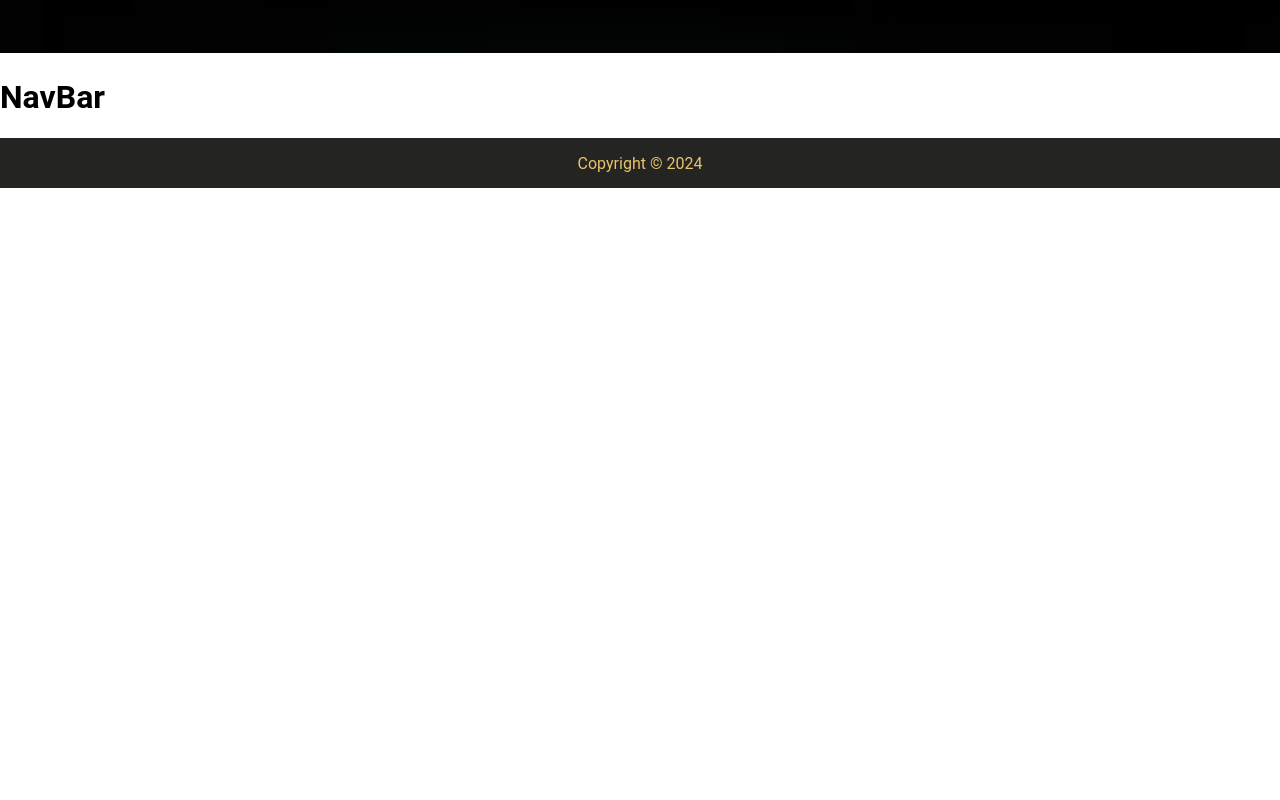
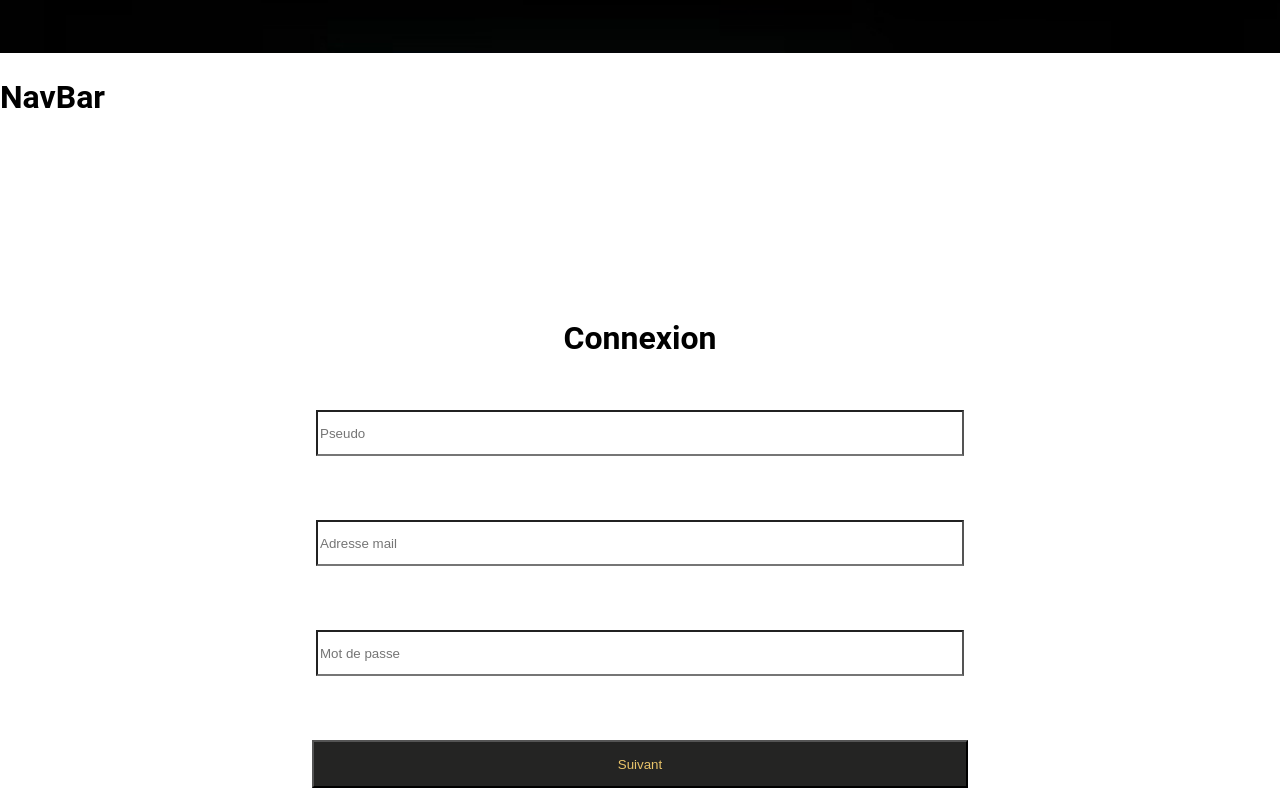
Before and after one commit to WildCodeSchool-2024-02/JS-lyon-0224-P3-globalmeals, a React (Vite) app in the folder client/: page / in a window 1280 px wide. Shown: the part 800-1600 px from the top of the page. Before the commit the page ends 988 px from the top, so only its background shows below. Built offline with nearby package versions, Linux system fonts and the light colour scheme.

Commit message:
fix prettier

```diff
--- a/client/src/App.jsx
+++ b/client/src/App.jsx
@@ -2,12 +2,14 @@ import "./App.css";
 import { Outlet } from "react-router-dom";
 import Header from "./components/header/Header";
 import Footer from "./components/Footer/Footer";
+import Connexion from "./components/formulaire/connexion";
 
 function App() {
   return (
     <>
       <Header />
       <h1>NavBar</h1>
+      <Connexion />
       <main className="container">
         <Outlet />
         <Footer />
--- /dev/null
+++ b/client/src/components/formulaire/connexion.css
@@ -0,0 +1,26 @@
+.form {
+  display: flex;
+  justify-content: space-evenly;
+  align-items: center;
+  flex-direction: column;
+  padding: 10rem;
+}
+
+#pseudo,
+#mail,
+#passe {
+  border-right-color: rgb(0, 0, 0);
+  width: 50vw;
+  height: 5vh;
+  margin: 2rem;
+}
+
+.validate {
+  background-color: #242423;
+  margin-top: 2rem;
+}
+
+.suivant {
+  color: #e9c46a;
+  width: 50vw;
+}
--- /dev/null
+++ b/client/src/components/formulaire/connexion.jsx
@@ -0,0 +1,31 @@
+/* eslint-disable jsx-a11y/label-has-associated-control */
+/* eslint-disable react/button-has-type */
+import "./connexion.css";
+
+function Connexion() {
+  return (
+    <div>
+      <form className="form">
+        <h1>Connexion</h1>
+
+        <label className="inscritoi">
+          <input id="pseudo" placeholder="Pseudo" type="text" />
+        </label>
+
+        <label className="adresse">
+          <input id="mail" placeholder="Adresse mail" type="text" />
+        </label>
+
+        <label className="mot">
+          <input id="passe" placeholder="Mot de passe" type="text" />
+        </label>
+
+        <button className="validate">
+          <p className="suivant">Suivant</p>
+        </button>
+      </form>
+    </div>
+  );
+}
+
+export default Connexion;
```
Also changed, not shown: client/src/pages/connexionPage.jsx (added, +11 -0 lines).
